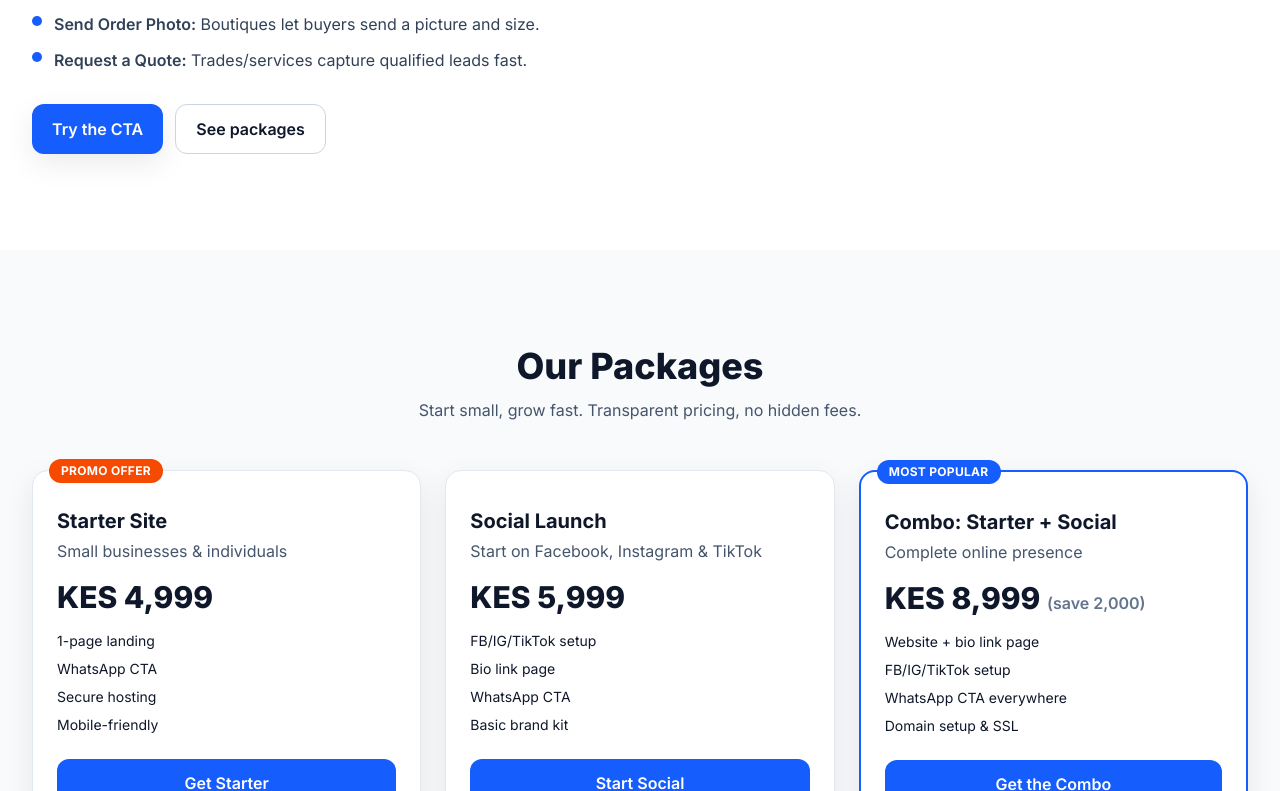
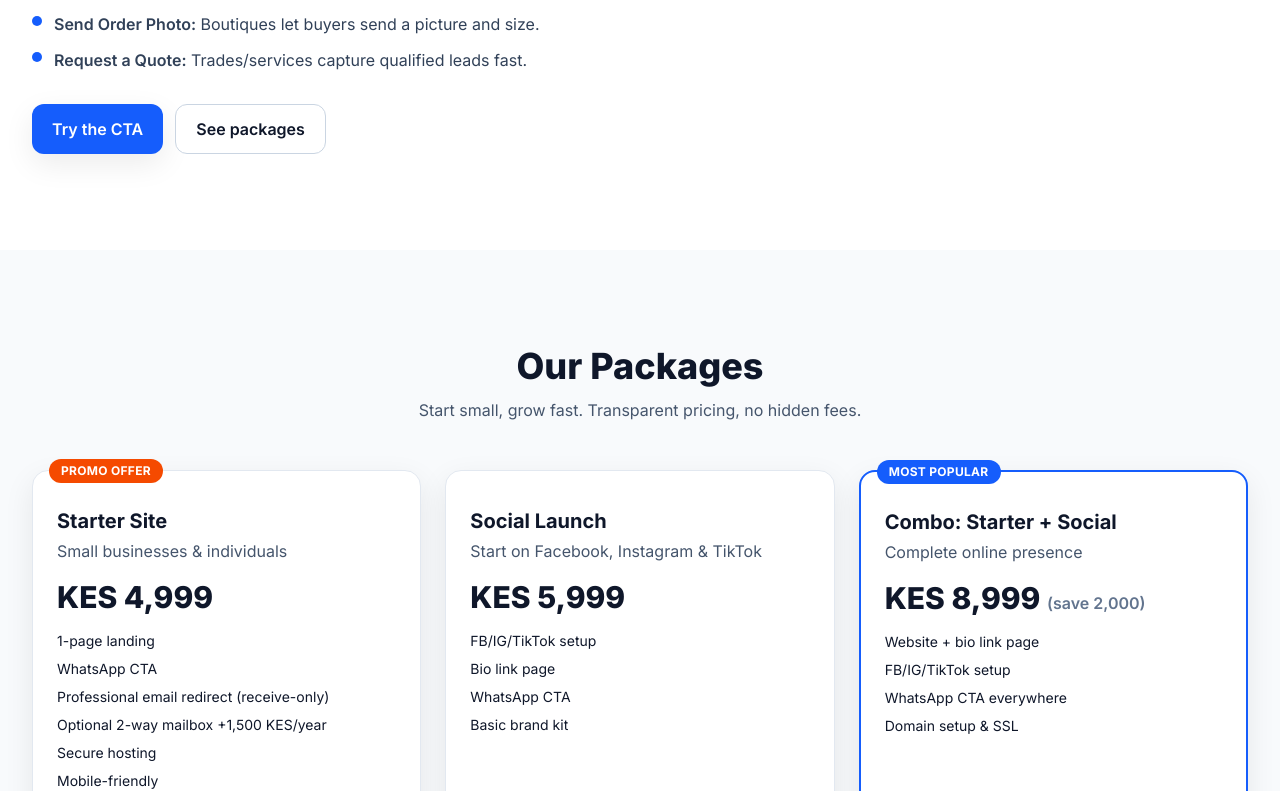
Before and after one commit to tech24-ke/tech24-web, a Next.js app: page / in a window 1280 px wide. Shown: the part 2009-2800 px from the top of the page. Built offline with nearby package versions, Linux system fonts and the light colour scheme.

Commit message:
package footer

```diff
--- a/src/app/layout.tsx
+++ b/src/app/layout.tsx
@@ -19,20 +19,15 @@ export const metadata: Metadata = {
     images: [{ url: "/og-cover.png" }],
     type: "website",
   },
-  icons: {
-    icon: "/favicon.ico",
-    apple: "/apple-touch-icon.png",
-  },
+  icons: { icon: "/favicon.ico", apple: "/apple-touch-icon.png" },
 };
 
-export default function RootLayout({
-  children,
-}: {
-  children: React.ReactNode;
-}) {
+export default function RootLayout({ children }: { children: React.ReactNode }) {
   return (
-    <html lang="en" suppressHydrationWarning>
-      <body className={inter.className} suppressHydrationWarning>
+    <html lang="en" className="h-full" suppressHydrationWarning>
+      {/* Flex column + dynamic viewport height to stop iOS bar jump */}
+      <body className={`${inter.className} min-h-dvh flex flex-col`} suppressHydrationWarning>
+        {/* The page component will take flex-1 so the footer can sit at the bottom */}
         {children}
       </body>
     </html>
--- a/src/app/page.tsx
+++ b/src/app/page.tsx
@@ -20,63 +20,42 @@ export default function Home() {
         })}
       </Script>
 
-      {/* Round-robin WhatsApp linker (Joy ↔ Terry) + optional override via data-wa */}
+      {/* WhatsApp round-robin (Joy ↔ Terry). Override with data-wa when needed */}
       <Script id="wa-round-robin" strategy="afterInteractive">
         {`
 (function(){
-  // Reps: full international, no '+' or spaces
   const reps = [
     { name: 'Joy',   wa: '32465603546'  },
     { name: 'Terry', wa: '254748699460' }
   ];
-  const BRAND = 'Tech24';
-  const KEY = 'wa_rr_index_v1';
-
-  function nextRep() {
-    const i = parseInt(localStorage.getItem(KEY) || '0', 10);
-    const rep = reps[i % reps.length];
-    localStorage.setItem(KEY, String(i + 1));
-    return rep;
+  const KEY='wa_rr_index_v1', BRAND='Tech24';
+  function nextRep(){ const i=parseInt(localStorage.getItem(KEY)||'0',10); localStorage.setItem(KEY,String(i+1)); return reps[i%reps.length]; }
+  function buildMsg(custom){
+    const utm=[...new URLSearchParams(location.search).entries()].map(([k,v])=>k+'='+v).join('&');
+    const base=(custom&&custom.trim())?custom.trim():\`Hi \${BRAND}! I'm on "\${document.title}" | URL: \${location.href}\`;
+    return encodeURIComponent([base, utm?('UTM: '+utm):null].filter(Boolean).join(' | '));
   }
-  function buildMsg(custom) {
-    const utm = new URLSearchParams(location.search);
-    const utmStr = [...utm.entries()].map(([k,v]) => k+'='+v).join('&');
-    const base = (custom && custom.trim().length)
-      ? custom.trim()
-      : \`Hi \${BRAND}! I'm on "\${document.title}" | URL: \${location.href}\`;
-    return [base, utmStr ? 'UTM: '+utmStr : null].filter(Boolean).join(' | ');
+  function wire(a){
+    const override=a.getAttribute('data-wa');
+    const rep=override?{wa:override}:nextRep();
+    a.href='https://wa.me/'+rep.wa+'?text='+buildMsg(a.getAttribute('data-msg')||'');
+    a.title='Chat on WhatsApp';
   }
-  function wire(el) {
-    const custom = el.getAttribute('data-msg') || '';
-    const override = el.getAttribute('data-wa'); // if present, force this number
-    const rep = override ? { name: 'Team', wa: override } : nextRep();
-    const msg = encodeURIComponent(buildMsg(custom));
-    el.href = 'https://wa.me/' + rep.wa + '?text=' + msg;
-    el.title = 'Chat on WhatsApp';
-  }
-  function init(){
-    document.querySelectorAll('a.wa-rr').forEach((a) => {
-      wire(a); // initial target
-      a.addEventListener('click', () => wire(a), { passive: true }); // advance again on click
-    });
-  }
-  if (document.readyState === 'loading') {
-    document.addEventListener('DOMContentLoaded', init);
-  } else { init(); }
+  function init(){ document.querySelectorAll('a.wa-rr').forEach(a=>{ wire(a); a.addEventListener('click',()=>wire(a),{passive:true}); }); }
+  if(document.readyState==='loading') document.addEventListener('DOMContentLoaded',init); else init();
 })();
         `}
       </Script>
+
+      {/* PAGE WRAPPER: safe viewport height + column; footer uses mt-auto */}
+      <div className="min-h-[100svh] flex flex-col overflow-x-hidden">
 
         {/* Header */}
         <header className="sticky top-0 z-50 border-b border-slate-200/60 bg-white/90 backdrop-blur">
           <div className="mx-auto max-w-7xl px-4 sm:px-6 lg:px-8">
             <div className="flex h-16 items-center justify-between">
               <a href="#home" className="flex items-center gap-2">
-              <img
-                src="/logo.png"
-                alt="Tech24 logo"
-                className="h-8 w-8 rounded-lg object-contain"
-              />
+                <img src="/logo.png" alt="Tech24 logo" className="h-8 w-8 rounded-lg object-contain" />
                 <span className="font-semibold text-slate-900">Tech24.co.ke</span>
               </a>
               <nav className="hidden items-center gap-6 text-sm font-medium md:flex">
@@ -97,6 +76,8 @@ export default function Home() {
           </div>
         </header>
 
+        {/* MAIN */}
+        <main>
           {/* Hero */}
           <section id="home" className="relative overflow-hidden">
             <div className="absolute inset-0 -z-10 bg-gradient-to-br from-blue-50 via-white to-orange-50" />
@@ -107,16 +88,11 @@ export default function Home() {
                     Digital Made Simple for Kenyan Businesses
                   </h1>
                   <p className="mt-5 text-lg text-slate-700">
-                We build fast, modern websites with{" "}
-                <span className="font-semibold">M-Pesa</span> and{" "}
-                <span className="font-semibold">WhatsApp</span> built-in.
-                Start small, scale anytime.
+                    We build fast, modern websites with <span className="font-semibold">M-Pesa</span> and{" "}
+                    <span className="font-semibold">WhatsApp</span> built-in. Start small, scale anytime.
                   </p>
                   <div className="mt-8 flex flex-wrap gap-3">
-                <a
-                  href="#pricing"
-                  className="inline-flex items-center rounded-xl bg-blue-600 px-5 py-3 font-semibold text-white shadow-[0_10px_30px_rgba(0,0,0,0.08)] hover:bg-blue-700"
-                >
+                    <a href="#pricing" className="inline-flex items-center rounded-xl bg-blue-600 px-5 py-3 font-semibold text-white shadow-[0_10px_30px_rgba(0,0,0,0.08)] hover:bg-blue-700">
                       See Packages
                     </a>
                     <a
@@ -139,7 +115,6 @@ export default function Home() {
                     </div>
                   </div>
                 </div>
-
                 <div className="relative">
                   <div className="rounded-2xl bg-white/85 p-6 shadow-[0_10px_30px_rgba(0,0,0,0.08)] backdrop-blur md:p-8">
                     <div className="grid grid-cols-2 gap-4 text-sm">
@@ -219,14 +194,13 @@ export default function Home() {
             </div>
           </section>
 
-      {/* WhatsApp CTA (cleaned — no example card) */}
+          {/* WhatsApp CTA */}
           <section id="whatsapp" className="py-16 md:py-24">
             <div className="mx-auto max-w-7xl px-4 sm:px-6 lg:px-8">
               <div className="max-w-3xl">
                 <h2 className="text-3xl font-extrabold md:text-4xl">WhatsApp CTA — Turn Visitors Into Chats</h2>
                 <p className="mt-4 text-slate-700">
-              In Kenya, business happens on WhatsApp. We add a{" "}
-              <span className="font-semibold">Call-to-Action (CTA)</span> button
+                  In Kenya, business happens on WhatsApp. We add a <span className="font-semibold">Call-to-Action (CTA)</span> button
                   that opens a chat with your pre-filled message — faster than forms and email.
                 </p>
                 <ul className="mt-6 space-y-3 text-slate-700">
@@ -255,19 +229,32 @@ export default function Home() {
             <div className="mx-auto max-w-7xl px-4 sm:px-6 lg:px-8">
               <Header title="Our Packages" subtitle="Start small, grow fast. Transparent pricing, no hidden fees." />
 
-          <div className="mt-12 grid gap-6 md:grid-cols-2 lg:grid-cols-3">
+              {/* items-stretch ensures equal heights when children are h-full */}
+              <div className="mt-12 grid items-stretch gap-6 md:grid-cols-2 lg:grid-cols-3">
                 <PricingCard
                   badge="Promo Offer"
                   title="Starter Site"
                   price="KES 4,999"
-              items={["1-page landing", "WhatsApp CTA", "Secure hosting", "Mobile-friendly"]}
+                  items={[
+                    "1-page landing",
+                    "WhatsApp CTA",
+                    "Professional email redirect (receive-only)",
+                    "Optional 2-way mailbox +1,500 KES/year",
+                    "Secure hosting",
+                    "Mobile-friendly",
+                  ]}
                   ctaMsg="I want the Starter Site package (KES 4,999)."
                   ctaText="Get Starter"
                 />
                 <PricingCard
                   title="Social Launch"
                   price="KES 5,999"
-              items={["FB/IG/TikTok setup", "Bio link page", "WhatsApp CTA", "Basic brand kit"]}
+                  items={[
+                    "FB/IG/TikTok setup",
+                    "Bio link page",
+                    "WhatsApp CTA",
+                    "Basic brand kit",
+                  ]}
                   ctaMsg="I want the Social Launch package (KES 5,999)."
                   ctaText="Start Social"
                 />
@@ -277,7 +264,12 @@ export default function Home() {
                   title="Combo: Starter + Social"
                   price="KES 8,999"
                   sub="(save 2,000)"
-              items={["Website + bio link page", "FB/IG/TikTok setup", "WhatsApp CTA everywhere", "Domain setup & SSL"]}
+                  items={[
+                    "Website + bio link page",
+                    "FB/IG/TikTok setup",
+                    "WhatsApp CTA everywhere",
+                    "Domain setup & SSL",
+                  ]}
                   ctaMsg="I want the Combo Starter + Social package (KES 8,999)."
                   ctaText="Get the Combo"
                 />
@@ -298,7 +290,8 @@ export default function Home() {
               </div>
 
               <p className="mt-8 text-center text-sm text-slate-600">
-            💡 <span className="font-semibold">Annual domain renewal (your internet name):</span> from KES 1,500/year. All sites include SSL and mobile optimization.
+                💡 <span className="font-semibold">Annual domain renewal (your internet name):</span> from KES 1,500/year.{" "}
+                Professional email redirect included — 2-way mailbox available for +1,500 KES/year.
               </p>
             </div>
           </section>
@@ -319,17 +312,13 @@ export default function Home() {
             </div>
           </section>
 
-      {/* Contact (simplified) */}
+          {/* Contact */}
           <section id="contact" className="bg-slate-900 py-16 text-slate-100 md:py-24">
             <div className="mx-auto max-w-7xl px-4 sm:px-6 lg:px-8">
               <div className="max-w-2xl">
                 <h2 className="text-3xl font-extrabold md:text-4xl">Let’s build something great</h2>
-            <p className="mt-3 text-slate-300">
-              Tell us what you need — we’ll reply on WhatsApp with a simple quote.
-            </p>
-
+                <p className="mt-3 text-slate-300">Tell us what you need — we’ll reply on WhatsApp with a simple quote.</p>
                 <div className="mt-8 space-y-4 text-lg">
-              {/* This button ALWAYS goes to Terry (Kenya) */}
                   <a
                     href="#"
                     data-wa="254748699460"
@@ -338,7 +327,6 @@ export default function Home() {
                   >
                     WhatsApp: 0748 699 460
                   </a>
-
                   <div className="flex items-center gap-2">
                     <span className="inline-flex h-9 w-9 items-center justify-center rounded-xl bg-slate-800">@</span>
                     <a href="mailto:hello@tech24.co.ke" className="hover:underline">hello@tech24.co.ke</a>
@@ -347,17 +335,15 @@ export default function Home() {
                     <span className="inline-flex h-9 w-9 items-center justify-center rounded-xl bg-slate-800">IG</span>
                     <a href="https://instagram.com/tech24ke" target="_blank" rel="noopener" className="hover:underline">@tech24ke</a>
                   </div>
-
-              <p className="pt-2 text-xs text-slate-400">
-                Clicking WhatsApp opens a chat with a pre-filled message.
-              </p>
+                  <p className="pt-2 text-xs text-slate-400">Clicking WhatsApp opens a chat with a pre-filled message.</p>
                 </div>
               </div>
             </div>
           </section>
+        </main>
 
-      {/* Footer */}
-      <footer className="border-t border-slate-200/70">
+        {/* FOOTER — pinned using mt-auto inside the flex column */}
+        <footer className="mt-auto border-t border-slate-200/70">
           <div className="mx-auto flex flex-col items-center justify-between gap-4 px-4 py-8 sm:px-6 md:flex-row lg:px-8">
             <p className="text-sm text-slate-600">© <span>{year}</span> Tech24.co.ke. All rights reserved.</p>
             <nav className="flex items-center gap-4 text-sm">
@@ -369,12 +355,12 @@ export default function Home() {
             </nav>
           </div>
         </footer>
+      </div>
     </>
   );
 }
 
-/* ---- helpers (inline, server-safe) ---- */
-
+/* helpers */
 function Header({ title, subtitle }: { title: string; subtitle: string }) {
   return (
     <div className="mx-auto max-w-2xl text-center">
@@ -383,7 +369,6 @@ function Header({ title, subtitle }: { title: string; subtitle: string }) {
     </div>
   );
 }
-
 function Service({ title, desc }: { title: string; desc: string }) {
   return (
     <div className="rounded-2xl border border-slate-200 p-6 transition hover:shadow-[0_10px_30px_rgba(0,0,0,0.08)]">
@@ -392,7 +377,6 @@ function Service({ title, desc }: { title: string; desc: string }) {
     </div>
   );
 }
-
 function Card({ title, desc }: { title: string; desc: string }) {
   return (
     <div className="rounded-xl border border-slate-200 p-4">
@@ -401,7 +385,6 @@ function Card({ title, desc }: { title: string; desc: string }) {
     </div>
   );
 }
-
 function Bullet({ color, title, body }: { color: string; title: string; body: string }) {
   return (
     <li className="flex items-start gap-3">
@@ -410,7 +393,6 @@ function Bullet({ color, title, body }: { color: string; title: string; body: st
     </li>
   );
 }
-
 function Why({ title, body }: { title: string; body: string }) {
   return (
     <div className="rounded-2xl border border-slate-200 p-6">
@@ -420,6 +402,7 @@ function Why({ title, body }: { title: string; body: string }) {
   );
 }
 
+/** PRICING CARD — CTA FIXED TO BOTTOM (relative container + absolute CTA) */
 function PricingCard({
   badge,
   featured,
@@ -440,33 +423,55 @@ function PricingCard({
   ctaText: string;
 }) {
   return (
-    <div className={`relative rounded-2xl bg-white p-6 shadow-[0_10px_30px_rgba(0,0,0,0.08)] ${featured ? "border-2 border-blue-600" : "border border-slate-200"}`}>
-      {badge ? (
-        <span className={`absolute -top-3 left-4 rounded-full ${featured ? "bg-blue-600" : "bg-orange-600"} px-3 py-1 text-xs font-bold uppercase tracking-wide text-white`}>
+    <div
+      className={`relative h-full rounded-2xl bg-white p-6 pb-24 shadow-[0_10px_30px_rgba(0,0,0,0.08)] ${
+        featured ? "border-2 border-blue-600" : "border border-slate-200"
+      }`}
+    >
+      {badge && (
+        <span
+          className={`absolute -top-3 left-4 rounded-full ${
+            featured ? "bg-blue-600" : "bg-orange-600"
+          } px-3 py-1 text-xs font-bold uppercase tracking-wide text-white`}
+        >
           {badge}
         </span>
-      ) : null}
+      )}
+
       <h3 className="mt-3 text-xl font-bold">{title}</h3>
       <p className="mt-1 text-slate-600">
-        {title === "Starter Site" ? "Small businesses & individuals"
-          : title === "Social Launch" ? "Start on Facebook, Instagram & TikTok"
-          : title.includes("Combo") ? "Complete online presence"
-          : title === "Pro Business" ? "SMEs & shops ready to grow"
+        {title === "Starter Site"
+          ? "Small businesses & individuals"
+          : title === "Social Launch"
+          ? "Start on Facebook, Instagram & TikTok"
+          : title.includes("Combo")
+          ? "Complete online presence"
+          : title === "Pro Business"
+          ? "SMEs & shops ready to grow"
           : "Full online shop"}
       </p>
+
       <p className="mt-4 text-3xl font-extrabold">
-        {price} {sub ? <span className="text-base font-semibold text-slate-500">{sub}</span> : null}
+        {price}{" "}
+        {sub ? <span className="text-base font-semibold text-slate-500">{sub}</span> : null}
       </p>
+
       <ul className="mt-4 space-y-2 text-sm">
-        {items.map((x) => <li key={x}>{x}</li>)}
+        {items.map((x) => (
+          <li key={x}>{x}</li>
+        ))}
       </ul>
+
+      {/* CTA pinned to bottom of the card */}
+      <div className="absolute inset-x-6 bottom-6">
         <a
           href="#"
           data-msg={ctaMsg}
-        className="wa-rr mt-6 inline-flex w-full items-center justify-center rounded-xl bg-blue-600 px-5 py-3 font-semibold text-white hover:bg-blue-700"
+          className="wa-rr inline-flex w-full items-center justify-center rounded-xl bg-blue-600 px-5 py-3 font-semibold text-white hover:bg-blue-700"
         >
           {ctaText}
         </a>
       </div>
+    </div>
   );
 }
```
Lines whose indentation alone changed are shown as unchanged.
